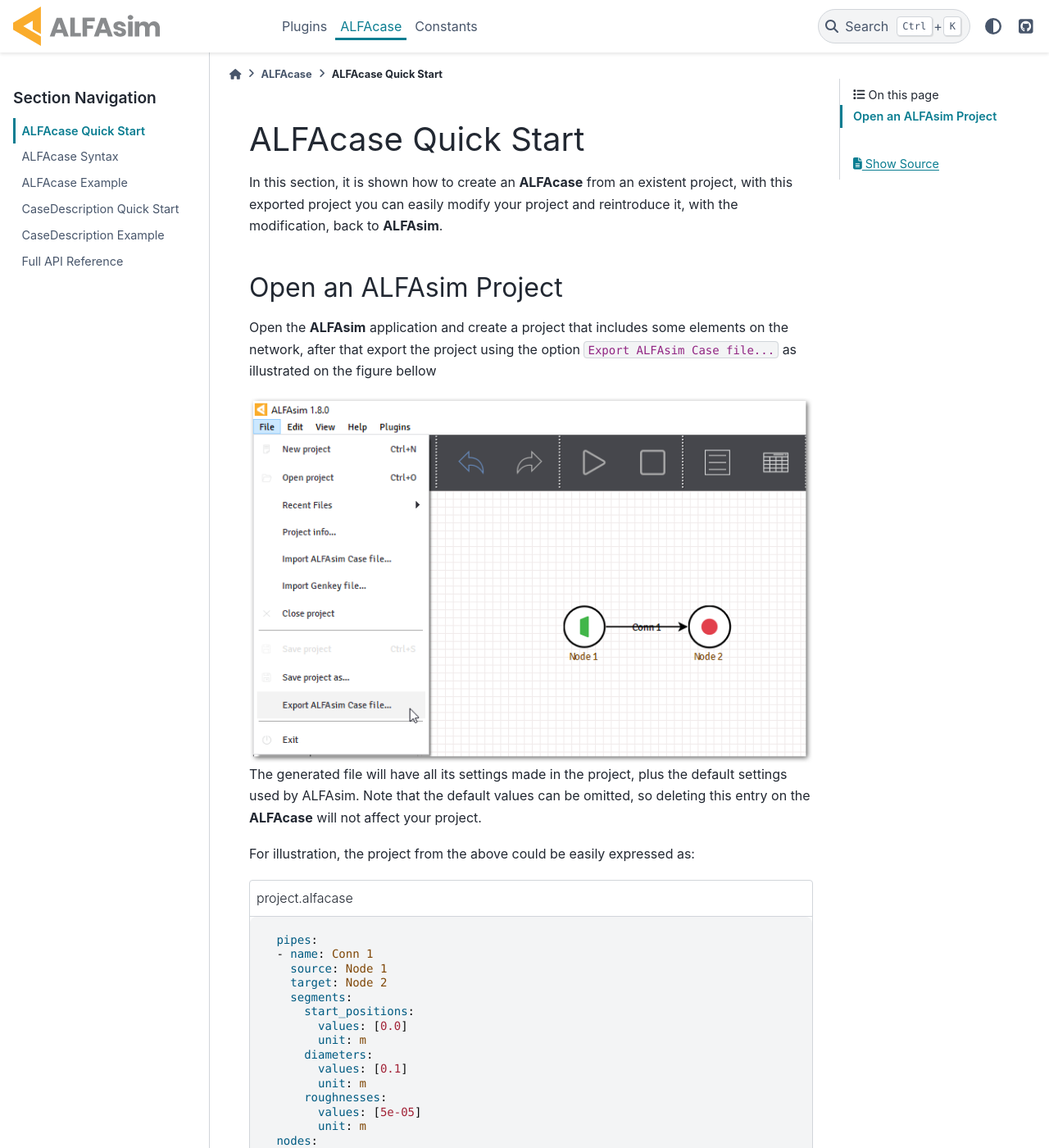
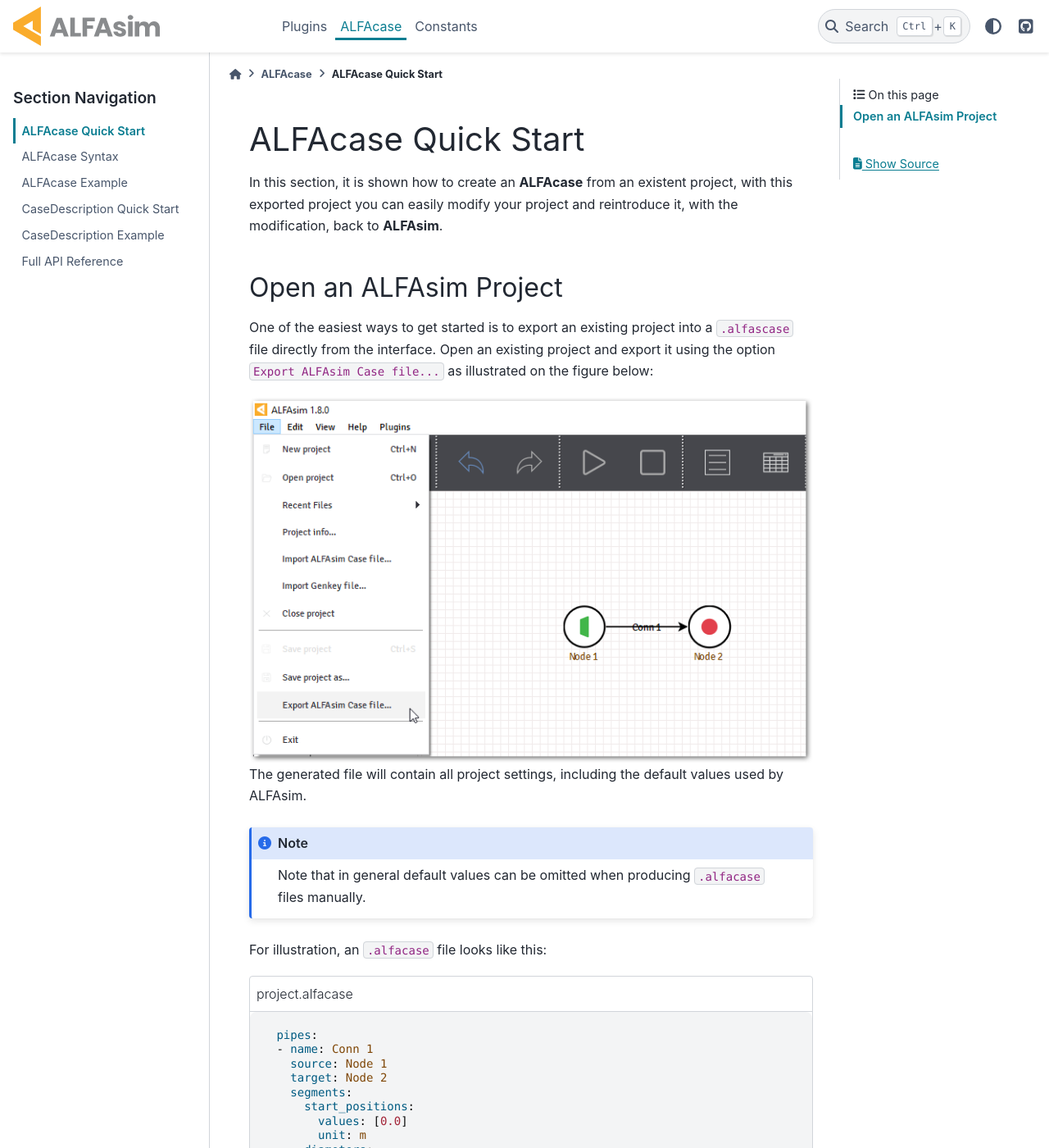
Before and after one commit to ESSS/alfasim-sdk, a Sphinx documentation site: the page built from docs/source/alfacase/01_alfacase_quick_start.rst, in a window 1280 px wide and 1400 px high. Shown: the whole window at 82% size. Built offline with Sphinx 7.4.7 and the PyData theme 0.15.4, drawn with Linux system fonts in a browser that asks for light colours.

Commit message:
Apply code review

```diff
--- a/docs/source/alfacase/01_alfacase_quick_start.rst
+++ b/docs/source/alfacase/01_alfacase_quick_start.rst
@@ -9,15 +9,18 @@
 Open an ALFAsim Project
 -----------------------
 
-Open the |alfasim| application and create a project that includes some elements on the network, after that
-export the project using the option :code:`Export ALFAsim Case file...` as illustrated on the figure bellow
+One of the easiest ways to get started is to export an existing project into a ``.alfascase`` file directly from the interface.
+Open an existing project and export it using the option :code:`Export ALFAsim Case file...` as illustrated on the figure below:
 
 .. image:: /_static/images/alfacase/export_alfacase.png
 
-The generated file will have all its settings made in the project, plus the default settings used by ALFAsim.
-Note that the default values can be omitted, so deleting this entry on the :program:`ALFAcase` will not affect your project.
+The generated file will contain all project settings, including the default values used by ALFAsim.
 
-For illustration, the project from the above could be easily expressed as:
+.. note::
+
+    Note that in general default values can be omitted when producing ``.alfacase`` files manually.
+
+For illustration, an ``.alfacase`` file looks like this:
 
 .. code-block:: yaml
    :caption: project.alfacase
--- a/docs/source/alfacase/api_reference.rst
+++ b/docs/source/alfacase/api_reference.rst
@@ -186,7 +186,7 @@
 .. autoclass:: alfasim_sdk.EnvironmentPropertyDescription()
 
 
-Equipments
+Equipment
 ----------
 
 .. autoclass:: alfasim_sdk.EquipmentDescription()
```
Also changed, not shown: docs/source/alfacase/02_alfacase_syntax.rst (+8 -7 lines), docs/source/alfacase/03_alfacase_example.rst (+30 -30 lines), docs/source/alfacase/index.rst (+10 -5 lines).
